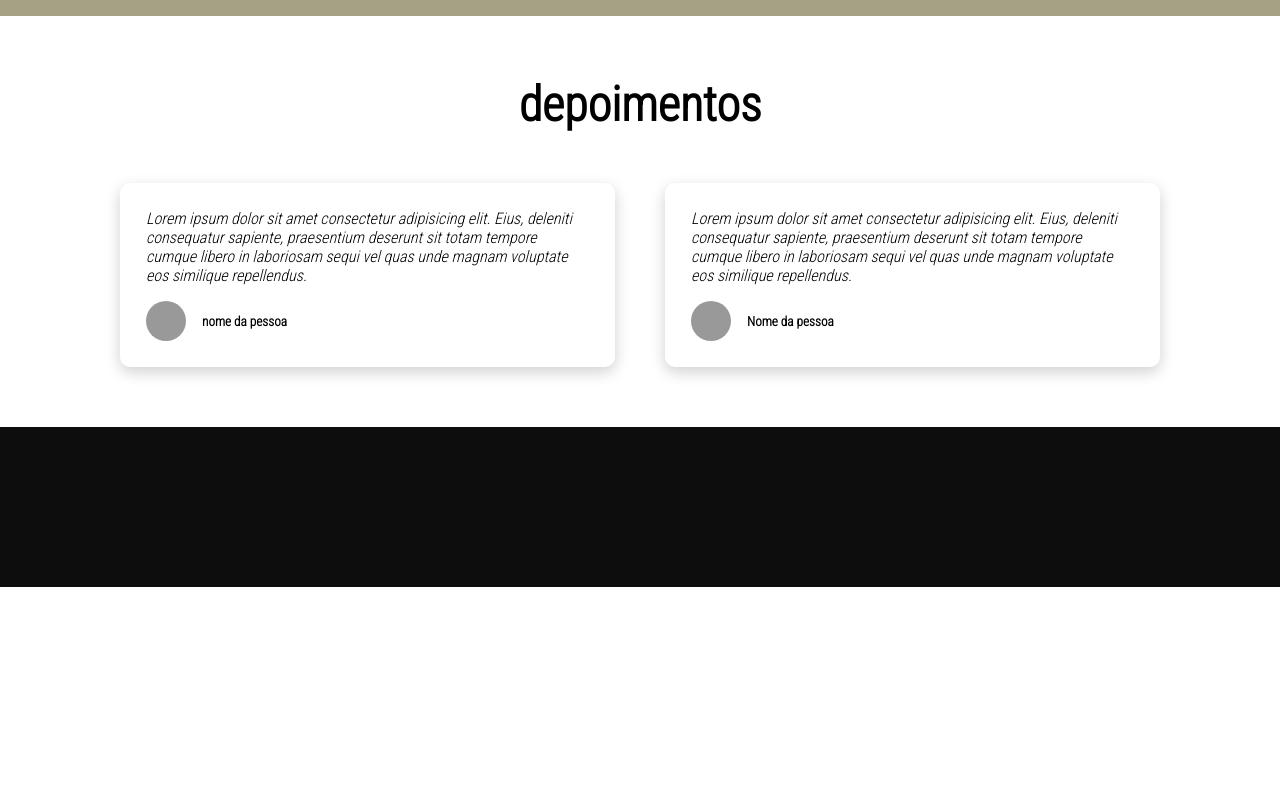
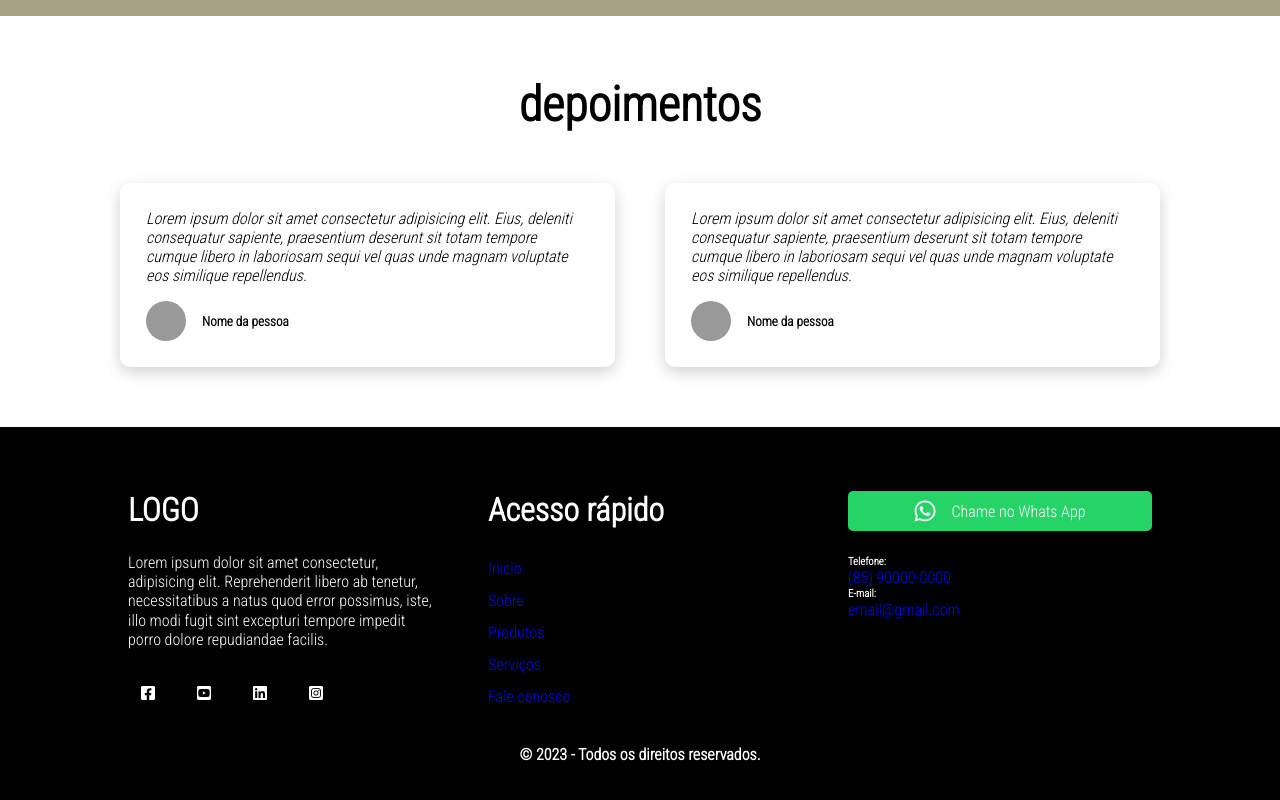
Before and after one commit to oAndin/projeto-do-curso-ladding-page, a plain HTML site: page index.html in a window 1280 px wide. Shown: the part 1578-2378 px from the top of the page. Before the commit the page ends 2165 px from the top, so only its background shows below. Drawn offline with Linux system fonts and the light colour scheme.

Commit message:
Add files via upload

```diff
--- a/index.html
+++ b/index.html
@@ -1,11 +1,18 @@
 <!DOCTYPE html>
 <html lang="pt-BR">
   <head>
-    <meta charset="UTF-8">
-    <meta http-equiv="X-UA-Compatible" content="IE=edge">
-    <meta name="viewport" content="width=device-width, initial-scale=1.0">
+    <meta charset="UTF-8" />
+    <meta http-equiv="X-UA-Compatible" content="IE=edge" />
+    <meta name="viewport" content="width=device-width, initial-scale=1.0" />
     <title>Aula 6</title>
-    <link rel="stylesheet" href="./style.css">
+    <link
+      rel="stylesheet"
+      href="https://cdnjs.cloudflare.com/ajax/libs/font-awesome/6.4.0/css/all.min.css"
+      integrity="sha512-iecdLmaskl7CVkqkXNQ/ZH/XLlvWZOJyj7Yy7tcenmpD1ypASozpmT/E0iPtmFIB46ZmdtAc9eNBvH0H/ZpiBw=="
+      crossorigin="anonymous"
+      referrerpolicy="no-referrer"
+    />
+    <link rel="stylesheet" href="./style.css" />
   </head>
   <body>
     <main>
@@ -13,8 +20,8 @@
         <div class="logo">LOGO</div>
         <nav>
           <ul>
-                    <li> <a href="#">Início</a></li>
-                    <li> <a href="#">Sobre</a></li>
+            <li><a href="#">Início</a></li>
+            <li><a href="#">Sobre</a></li>
             <li>
               <a href="#">Produtos</a>
               <ul>
@@ -24,48 +31,62 @@
                 <li>
                   <a href="#">Licores</a>
                 </li>
-                            <li><a href="#">Especiarias</a>
-                            </li>
+                <li><a href="#">Especiarias</a></li>
               </ul>
             </li>
-                    <li> <a href="#">Contato</a></li>
-                    <li> <a href="#" class="loginBtn">Login</a></li>
+            <li><a href="#">Contato</a></li>
+            <li><a href="#" class="loginBtn">Login</a></li>
           </ul>
         </nav>
       </header>
-        <div class="placeHolder">
-        </div>
+      <div class="placeHolder"></div>
       <section id="banner">
-            <img src="./src/imagens/whiskey-g0c1ab5cf5_1920.jpg" alt="whisky">
+        <img src="./src/imagens/whiskey-g0c1ab5cf5_1920.jpg" alt="whisky" />
         <div class="conteudo">
           <h1>Titulo</h1>
-                <p>Lorem ipsum dolor sit amet consectetur adipisicing elit. Nesciunt, labore. Quasi, itaque totam debitis eius et voluptate corrupti tempora exercitationem vero dolorem a omnis ipsam laborum delectus saepe quas sed.</p>
+          <p>
+            Lorem ipsum dolor sit amet consectetur adipisicing elit. Nesciunt,
+            labore. Quasi, itaque totam debitis eius et voluptate corrupti
+            tempora exercitationem vero dolorem a omnis ipsam laborum delectus
+            saepe quas sed.
+          </p>
           <a href="#">Saiba mais</a>
         </div>
       </section>
       <section id="sobre">
         <div class="container">
           <h2>Sobre nós</h2>
-                <p>Lorem ipsum dolor sit amet consectetur adipisicing elit. Modi placeat incidunt magni! Esse dolorum unde odio quas doloremque, velit cumque, saepe laudantium labore, vitae voluptatum veritatis! Tempore amet aut est.</p>
+          <p>
+            Lorem ipsum dolor sit amet consectetur adipisicing elit. Modi
+            placeat incidunt magni! Esse dolorum unde odio quas doloremque,
+            velit cumque, saepe laudantium labore, vitae voluptatum veritatis!
+            Tempore amet aut est.
+          </p>
 
           <ul>
             <li>
               <div class="icon"></div>
               <h5>Quem somos</h5>
-                    <p>Lorem ipsum dolor sit amet consectetur, adipisicing elit. Provident quaerat fuga facilis?</p>
-
+              <p>
+                Lorem ipsum dolor sit amet consectetur, adipisicing elit.
+                Provident quaerat fuga facilis?
+              </p>
             </li>
             <li>
               <div class="icon"></div>
               <h5>O que fazemos</h5>
-                    <p>Lorem ipsum dolor sit amet consectetur, adipisicing elit. Provident quaerat fuga facilis?</p>
-
+              <p>
+                Lorem ipsum dolor sit amet consectetur, adipisicing elit.
+                Provident quaerat fuga facilis?
+              </p>
             </li>
             <li>
               <div class="icon"></div>
               <h5>O que queremos</h5>
-                    <p>Lorem ipsum dolor sit amet consectetur, adipisicing elit. Provident quaerat fuga facilis?</p>
-
+              <p>
+                Lorem ipsum dolor sit amet consectetur, adipisicing elit.
+                Provident quaerat fuga facilis?
+              </p>
             </li>
           </ul>
         </div>
@@ -75,18 +96,73 @@
         <div class="container">
           <ul>
             <li>
-                        <p><em>Lorem ipsum dolor sit amet consectetur adipisicing elit. Eius, deleniti consequatur sapiente, praesentium deserunt sit totam tempore cumque libero in laboriosam sequi vel quas unde magnam voluptate eos similique repellendus.</em></p>
-                    <h5><div class="foto"></div> nome da pessoa</h5>
+              <p>
+                <em
+                  >Lorem ipsum dolor sit amet consectetur adipisicing elit.
+                  Eius, deleniti consequatur sapiente, praesentium deserunt sit
+                  totam tempore cumque libero in laboriosam sequi vel quas unde
+                  magnam voluptate eos similique repellendus.</em
+                >
+              </p>
+              <h5>
+                <div class="foto"></div>
+                Nome da pessoa
+              </h5>
             </li>
             <li>
-                        <p><em>Lorem ipsum dolor sit amet consectetur adipisicing elit. Eius, deleniti consequatur sapiente, praesentium deserunt sit totam tempore cumque libero in laboriosam sequi vel quas unde magnam voluptate eos similique repellendus.</em></p>
-                    <h5><div class="foto"> </div> Nome da pessoa</h5>
+              <p>
+                <em
+                  >Lorem ipsum dolor sit amet consectetur adipisicing elit.
+                  Eius, deleniti consequatur sapiente, praesentium deserunt sit
+                  totam tempore cumque libero in laboriosam sequi vel quas unde
+                  magnam voluptate eos similique repellendus.</em
+                >
+              </p>
+              <h5>
+                <div class="foto"></div>
+                Nome da pessoa
+              </h5>
             </li>
           </ul>
         </div>
       </section>
       <footer>
-
+        <div class="container">
+          <div class="item">
+            <h2>LOGO</h2>
+            <p>
+              Lorem ipsum dolor sit amet consectetur, adipisicing elit.
+              Reprehenderit libero ab tenetur, necessitatibus a natus quod error
+              possimus, iste, illo modi fugit sint excepturi tempore impedit
+              porro dolore repudiandae facilis.
+            </p>
+            <ul>
+              <li><i class="fa-brands fa-square-facebook"></i></li>
+              <li><i class="fa-brands fa-square-youtube"></i></li>
+              <li><i class="fa-brands fa-linkedin"></i></li>
+              <li><i class="fa-brands fa-square-instagram"></i></li>
+            </ul>
+          </div>
+          <div class="item">
+            <h2>Acesso rápido</h2>
+            <ul>
+              <li><a href="#">Inicio</a></li>
+              <li><a href="#">Sobre</a></li>
+              <li><a href="#">Produtos</a></li>
+              <li><a href="#">Serviços</a></li>
+              <li><a href="#">Fale conosco</a></li>
+            </ul>
+          </div>
+          <div class="item">
+            <a href="#" target="_blank" class="wtt"
+              ><i class="fa-brands fa-whatsapp"></i>Chame no Whats App</a>
+            <h6>Telefone:</h6>
+            <a href="tel:85900000000">(85) 90000-0000</a>
+            <h6>E-mail:</h6>
+            <a href="mailto:email@gmail.com">email@gmail.com</a>
+          </div>
+        </div>
+        <h6>&copy 2023 - Todos os direitos reservados.</h6>
       </footer>
     </main>
   </body>
--- a/style.css
+++ b/style.css
@@ -52,6 +52,9 @@ header nav ul li a.loginBtn:hover {
     color: black;
 }
 header .logo{
+    display: flex;
+    align-items: center;
+    /* font-size: 3rem; */
     color: #ffffff;
 
 }
@@ -247,8 +250,99 @@ header nav ul li:hover ul {
 }
 
 footer {
-    position: sticky;
-    width: 100%;
-    height: 10rem;
-    background-color: #0D0D0D;
+    padding: 4rem 0;
+    /* width: 100%;
+    height: 100%; */
+    color: #ffffff;
+    background-color: #000000;
 }
+footer p {
+    color: #ffffff;
+}
+
+footer .container {
+    padding: 0 8rem;
+    display: flex;
+    gap: 3.5rem;
+
+}
+
+footer .item {
+    flex: 1;
+}
+
+footer h2 {
+    font-size: 2rem;
+    margin-bottom: 1.5rem;
+}
+
+footer p {
+
+    font-size: 1rem;
+    line-height: 1.2;
+}
+
+footer .item:nth-child(1) ul {
+    display: flex;
+    gap: 1rem;
+    margin-top: 1.5rem;
+    text-align: center;
+}
+
+footer .item:nth-child(1) ul li i{
+    width: 2.5rem;
+    height: 2.5rem;
+    border-radius: 25px;
+    text-align: center;
+    background-color: #00000025;
+    line-height: 2.5rem;
+    transition-duration: 0.2s;
+
+}
+
+footer .item:nth-child(1) ul li i:hover{
+    background-color: #ffffff;
+    color: #263440;
+}
+
+footer .item:nth-child(2) ul{
+    margin-top: 1rem;
+}
+footer .item:nth-child(2) ul li a{
+    line-height: 2rem;
+    /* color: #00000080; */
+    transition-duration: 0.2s;
+}
+footer .item:nth-child(2) ul li a:hover{
+    color: #ffffff;
+    padding: 1rem;
+}
+
+footer .wtt {
+    display: flex;
+    gap: 1rem;
+    gap: 1rem;
+    align-items: center;
+    padding: 0 1.5rem;
+    color: #ffffff;
+    background-color: #25D366;
+    border-radius: 5px;
+    cursor: pointer;
+    margin-bottom: 1.5rem;
+    justify-content: center;
+}
+
+footer .wtt:hover {
+    background-color: #1da850;
+}
+
+footer .wtt i {
+    line-height: 2.5rem;
+    font-size: 1.5rem;
+}
+
+footer .container + h6 {
+    text-align: center;
+    font-size: 1rem;
+    margin-top: 2rem;
+}
```
Lines whose indentation alone changed are shown as unchanged.
